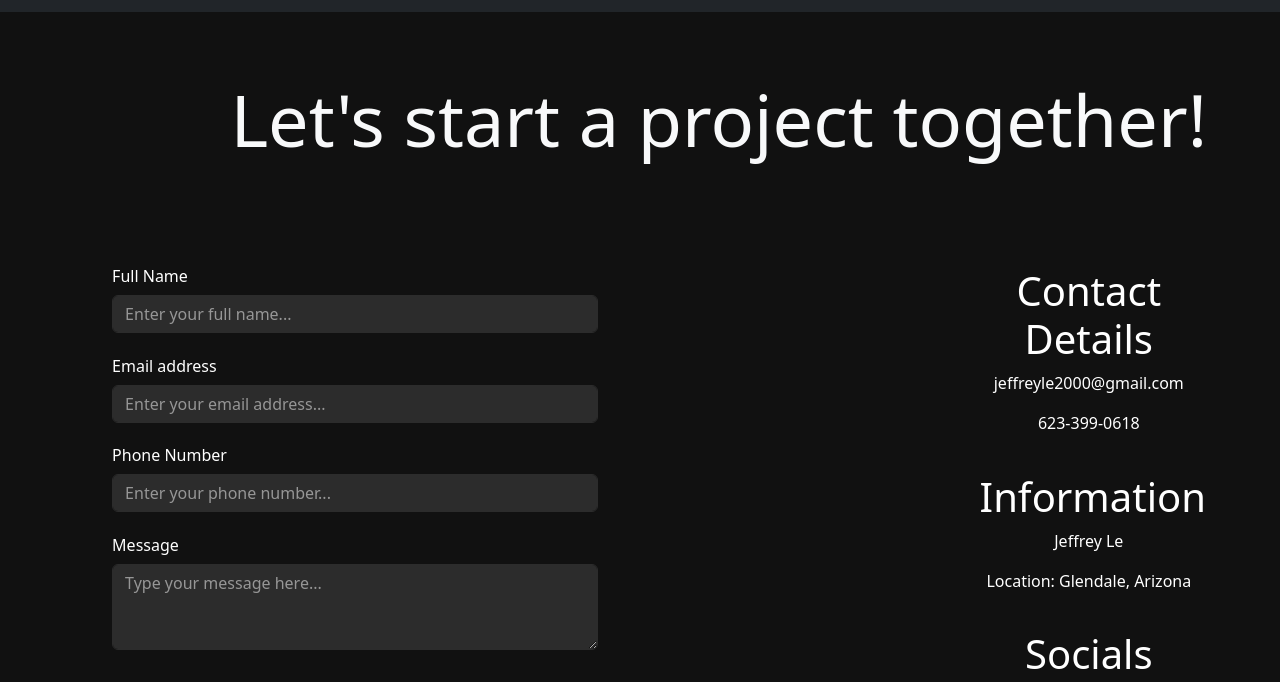
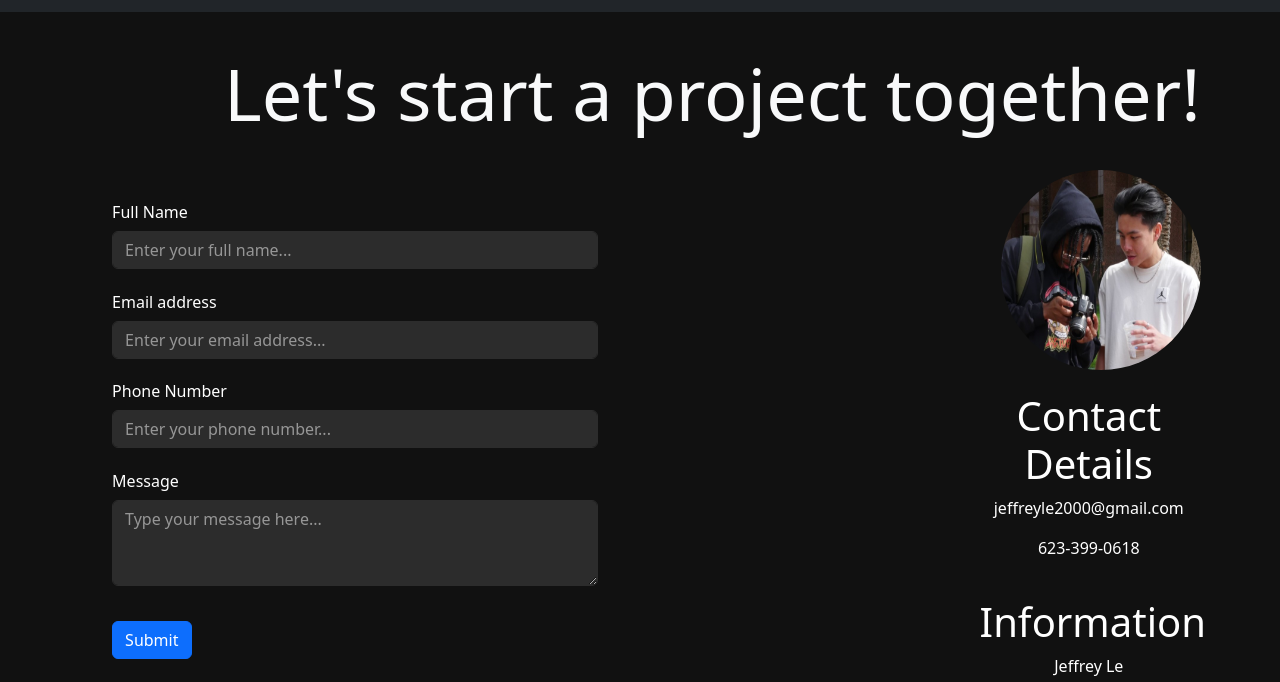
Before and after one commit to jdle3/Portfolio, a plain HTML site: page contact.html in a window 1280 px wide. Shown: the part 97-779 px from the top of the page. Drawn offline with nearby package versions, Linux system fonts and the light colour scheme.

Commit message:
updated image and changed styles

```diff
--- a/contact.html
+++ b/contact.html
@@ -62,6 +62,7 @@
             </div>
             <div class="col-md-6">
                 <div class="contact-details">
+                  <img src="images/candid-me.JPEG" class="img-fluid contact-picture">
                     <h3 class="text-center display-6">Contact Details</h3>
                     <p class="text-center fw-light"><a href="mailto:jeffreyle2000@gmail.com" class="contact-info">jeffreyle2000@gmail.com</a></p>
                     <p class="text-center fw-light"><a href="tel:623-399-0618" class="contact-info">623-399-0618</a></p>
--- a/styles.css
+++ b/styles.css
@@ -173,7 +173,6 @@ body {
 }
 .contact-details {
     padding-left: 60%;
-    padding-top: 2%;
     color: #FFF;
 }
 
@@ -182,9 +181,9 @@ body {
 }
 
 .display-2 {
-    padding-left: 18%;
-    padding-top: 5%;
-    padding-bottom: 5%;
+    padding-left: 17.5%;
+    padding-top: 3%;
+    padding-bottom: 2%;
 }
 
 #fullName {
@@ -220,6 +219,13 @@ body {
     color: #d3d2d2;
 }
 
+.contact-picture {
+    border-radius: 50%;
+    height: 200px;
+    width: 200px;
+    margin-left: 10%;
+}
+
 .display-6 {
     padding-top: 10%;
 }
```
Also changed, not shown: images/candid-me.JPEG (added).
